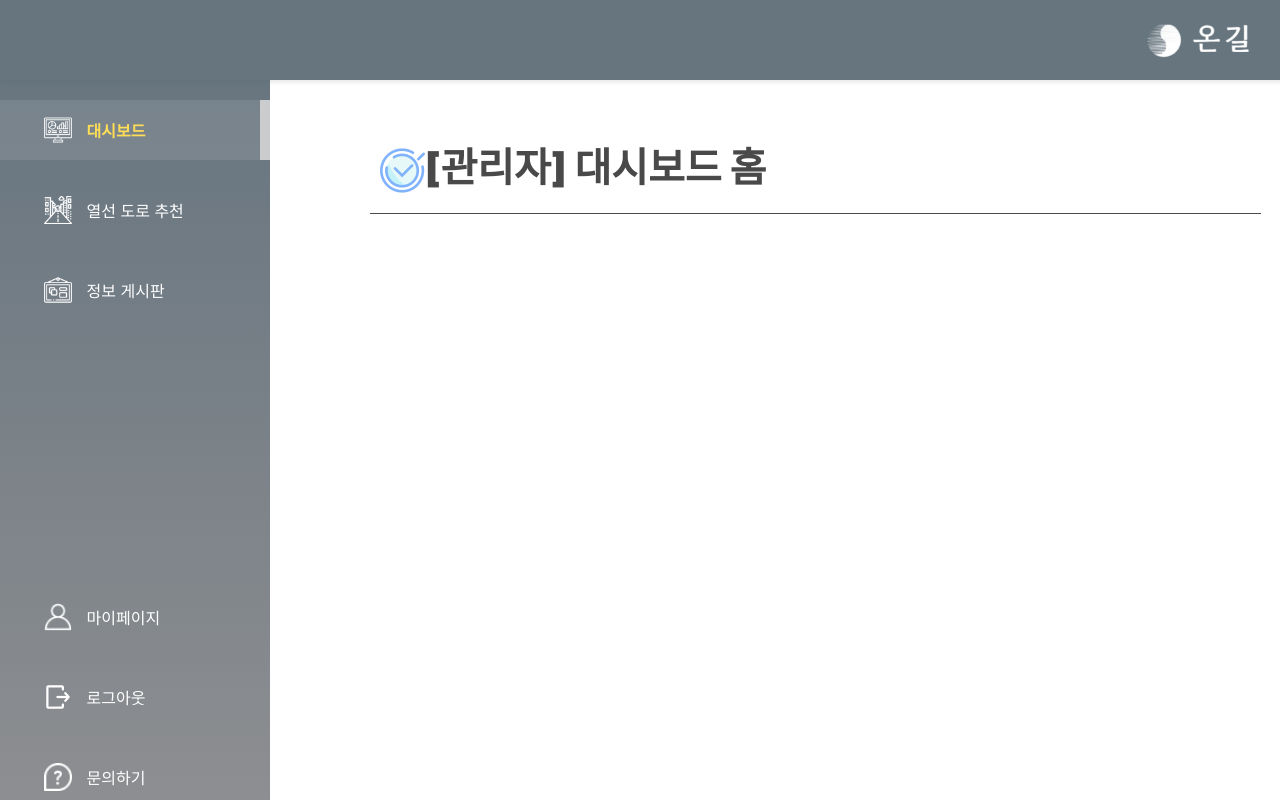
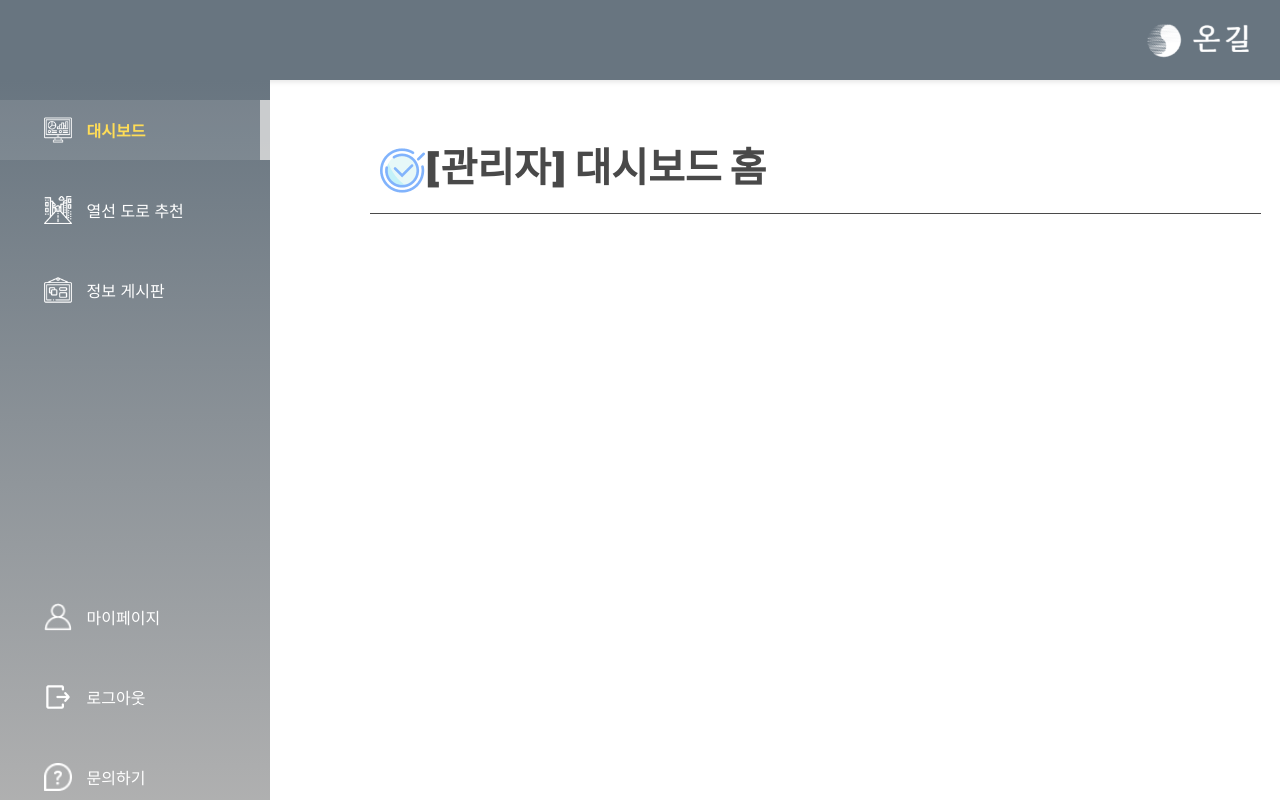
Before and after one commit to ChanHyuckYou/Ongil_Bepo, a React (Vite) app: page /home in a window 1280 px wide. Built offline with nearby package versions, Linux system fonts and the light colour scheme; no server answers; sample sign-in values are in the browser's storage; a web font is replaced by a local one.

Commit message:
Navi css 수저

```diff
--- a/src/styles/Navigation.module.css
+++ b/src/styles/Navigation.module.css
@@ -9,7 +9,7 @@
   left: 0;
   width: 270px;
   height: calc(100% - 93px);
-  background: linear-gradient(180deg, rgba(66, 83, 96, 0.8), rgba(114, 115, 118, 0.8));
+  background: linear-gradient(180deg, #687580, #B2B2B2);
   display: flex;
   flex-direction: column;
   padding: 20px 0;
@@ -168,7 +168,7 @@
   display: flex;
   align-items: center;
   justify-content: flex-start;
-  background: rgba(66, 83, 96, 0.8);
+  background: #687580;
   box-shadow: 0 2px 5px rgba(0, 0, 0, 0.1);
   z-index: 1000;
   padding: 0 20px;
```
